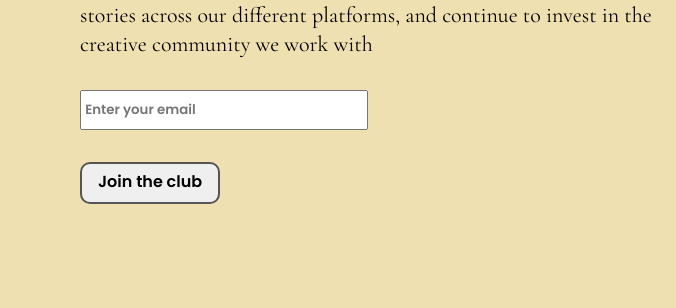
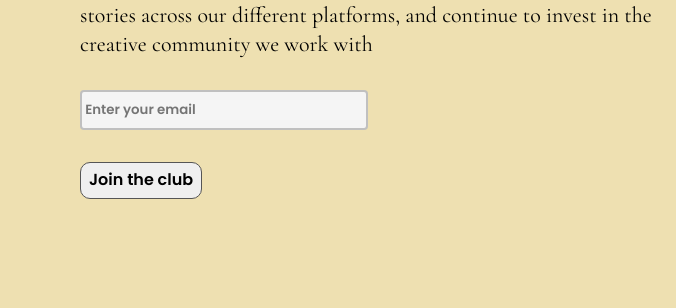
Before and after one commit to pablozuta/art-magazine-astro, an Astro site: page / in a window 1280 px wide. Shown: the part 3437-3745 px from the top of the page, 0-676 px from the left. Built offline with nearby package versions, Linux system fonts and the light colour scheme; Astro itself is replaced by a stand-in of ours.

Commit message:
se cambia style input email

```diff
--- a/src/layouts/Layout.astro
+++ b/src/layouts/Layout.astro
@@ -155,15 +155,16 @@ h3 {
 }
 .become-a-member-texto > button {
   width: fit-content;
-  padding-inline: 1rem;
-  padding-block: 0.3rem;
-  border: 2px solid #555;
+  padding-inline: 0.5rem;
+  padding-block: 0.2rem;
+  border: 1px solid #555;
   border-radius: 10px;
   font-size: 1rem;
   transition: all 0.5s;
 }
 .become-a-member-texto > button:hover {
   cursor: pointer;
+  color: coral;
   transform: scale(1.1);
 }
 @media (max-width: 900px) {
--- a/src/pages/index.astro
+++ b/src/pages/index.astro
@@ -118,7 +118,8 @@ import Layout from '../layouts/Layout.astro'
           <a
             href='https://victoryjournal.com/'
             target='_blank'
-            type='noreferrer'>VICTORY JOURNAL</a>
+            type='noreferrer'>VICTORY JOURNAL</a
+          >
         </h4><br />
 
         <p>
@@ -234,3 +235,16 @@ import Layout from '../layouts/Layout.astro'
 
   <hr />
 </Layout>
+
+<style>
+  input[type='text'] {
+    background-color: whitesmoke;
+    border: 2px solid #5555;
+    border-radius: 4px;
+    padding-inline: 0.3rem;
+    outline: none;
+  }
+  input[type='text']:focus {
+    border: 2px solid coral;
+  }
+</style>
```
